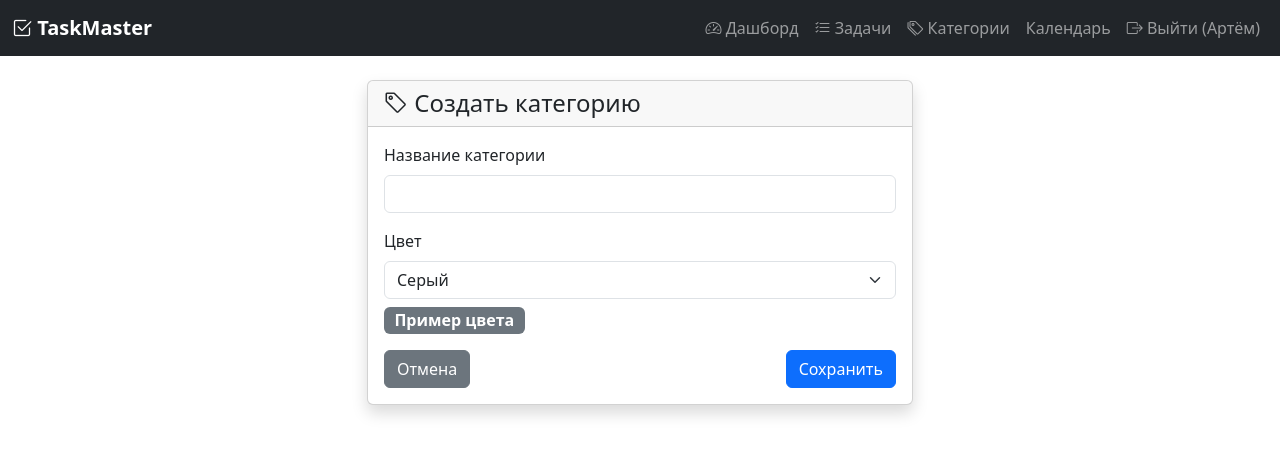
After one commit to Artemka2302/courseworkWeb, a Flask app: page /category/create in a window 1280 px wide. The commit adds this page. Shown: the top 455 px of the page. Run offline with Flask 3, Linux system fonts and the light colour scheme; a user stored in the database is signed in.

Commit message:
Categories

```diff
--- a/app.py
+++ b/app.py
@@ -6,6 +6,7 @@ from werkzeug.security import generate_password_hash, check_password_hash
 from datetime import datetime, date
 from werkzeug.utils import secure_filename
 import os
+
 
 from models import db, User, Task, Category, Tag, Subtask
 from forms import RegistrationForm, LoginForm, TaskForm, CategoryForm
@@ -307,6 +308,96 @@ def task_change_status(task_id):
 
     return redirect(url_for('tasks'))
 
+# ========== Управление категориями ==========
+
+@app.route('/categories')
+@login_required
+def categories():
+    """Страница управления категориями"""
+    user_categories = Category.query.filter_by(user_id=current_user.id).all()
+    return render_template('categories.html', categories=user_categories)
+
+@app.route('/category/create', methods=['GET', 'POST'])
+@login_required
+def category_create():
+    """Создание новой категории"""
+    form = CategoryForm()
+
+    if form.validate_on_submit():
+        # Проверяем, нет ли уже такой категории у пользователя
+        existing = Category.query.filter_by(
+            user_id=current_user.id,
+            name=form.name.data
+        ).first()
+
+        if existing:
+            flash('Категория с таким названием уже существует', 'danger')
+            return redirect(url_for('categories'))
+
+        category = Category(
+            name=form.name.data,
+            color=form.color.data,
+            user_id=current_user.id
+        )
+        db.session.add(category)
+        db.session.commit()
+        flash(f'Категория "{category.name}" создана!', 'success')
+        return redirect(url_for('categories'))
+
+    return render_template('category_form.html', form=form, title='Создать категорию')
+
+@app.route('/category/<int:category_id>/edit', methods=['GET', 'POST'])
+@login_required
+def category_edit(category_id):
+    """Редактирование категории"""
+    category = Category.query.get_or_404(category_id)
+
+    if category.user_id != current_user.id:
+        flash('Нет доступа к этой категории', 'danger')
+        return redirect(url_for('categories'))
+
+    form = CategoryForm(obj=category)
+
+    if form.validate_on_submit():
+        # Проверяем уникальность имени
+        existing = Category.query.filter_by(
+            user_id=current_user.id,
+            name=form.name.data
+        ).first()
+
+        if existing and existing.id != category_id:
+            flash('Категория с таким названием уже существует', 'danger')
+            return redirect(url_for('categories'))
+
+        category.name = form.name.data
+        category.color = form.color.data
+        db.session.commit()
+        flash(f'Категория "{category.name}" обновлена!', 'success')
+        return redirect(url_for('categories'))
+
+    return render_template('category_form.html', form=form, title='Редактировать категорию', category=category)
+
+@app.route('/category/<int:category_id>/delete', methods=['POST'])
+@login_required
+def category_delete(category_id):
+    """Удаление категории"""
+    category = Category.query.get_or_404(category_id)
+
+    if category.user_id != current_user.id:
+        flash('Нет доступа к этой категории', 'danger')
+        return redirect(url_for('categories'))
+
+    # У задач, у которых была эта категория, сбрасываем category_id на NULL
+    tasks_with_category = Task.query.filter_by(category_id=category_id).all()
+    for task in tasks_with_category:
+        task.category_id = None
+
+    db.session.delete(category)
+    db.session.commit()
+    flash('Категория удалена', 'success')
+    return redirect(url_for('categories'))
+
+
 if __name__ == '__main__':
     with app.app_context():
         db.create_all()  # Создаем таблицы при первом запуске
--- a/forms.py
+++ b/forms.py
@@ -34,8 +34,18 @@ class TaskForm(FlaskForm):
 
 class CategoryForm(FlaskForm):
     name = StringField('Название категории', validators=[DataRequired(), Length(max=50)])
-    color = StringField('Цвет (HEX)', default='#6c757d')
-    submit = SubmitField('Создать категорию')
+    color = SelectField('Цвет', choices=[
+        ('#6c757d', 'Серый'),
+        ('#0d6efd', 'Синий'),
+        ('#198754', 'Зеленый'),
+        ('#dc3545', 'Красный'),
+        ('#fd7e14', 'Оранжевый'),
+        ('#6f42c1', 'Фиолетовый'),
+        ('#d63384', 'Розовый'),
+        ('#20c997', 'Бирюзовый'),
+        ('#ffc107', 'Желтый'),
+    ], default='#6c757d')
+    submit = SubmitField('Сохранить')
 
 class TaskForm(FlaskForm):
     title = StringField('Название задачи', validators=[DataRequired(), Length(max=200)])
--- a/templates/base.html
+++ b/templates/base.html
@@ -45,8 +45,10 @@ select option[value="completed"] { color: green; }
     </a>
 </li>
                     <li class="nav-item">
-                        <a class="nav-link" href="#">Категории</a>
-                    </li>
+    <a class="nav-link" href="{{ url_for('categories') }}">
+        <i class="bi bi-tags"></i> Категории
+    </a>
+</li>
                     <li class="nav-item">
                         <a class="nav-link" href="#">Календарь</a>
                     </li>
--- /dev/null
+++ b/templates/category_form.html
@@ -0,0 +1,55 @@
+{% extends "base.html" %}
+
+{% block title %}{{ title }}{% endblock %}
+
+{% block content %}
+<div class="row justify-content-center">
+    <div class="col-md-6">
+        <div class="card shadow">
+            <div class="card-header">
+                <h4 class="mb-0"><i class="bi bi-tag"></i> {{ title }}</h4>
+            </div>
+            <div class="card-body">
+                <form method="POST">
+                    {{ form.hidden_tag() }}
+
+                    <div class="mb-3">
+                        {{ form.name.label(class="form-label") }}
+                        {{ form.name(class="form-control" + (" is-invalid" if form.name.errors else "")) }}
+                        {% for error in form.name.errors %}
+                            <div class="invalid-feedback">{{ error }}</div>
+                        {% endfor %}
+                    </div>
+
+                    <div class="mb-3">
+                        {{ form.color.label(class="form-label") }}
+                        {{ form.color(class="form-select") }}
+                        <div class="mt-2">
+                            <span class="badge" style="background-color: {{ form.color.data }}; font-size: 1rem;" id="color-preview">
+                                Пример цвета
+                            </span>
+                        </div>
+                    </div>
+
+                    <div class="d-flex justify-content-between">
+                        <a href="{{ url_for('categories') }}" class="btn btn-secondary">Отмена</a>
+                        {{ form.submit(class="btn btn-primary") }}
+                    </div>
+                </form>
+            </div>
+        </div>
+    </div>
+</div>
+{% endblock %}
+
+{% block extra_js %}
+<script>
+    // Предпросмотр цвета при выборе
+    const colorSelect = document.querySelector('#color');
+    const colorPreview = document.querySelector('#color-preview');
+
+    colorSelect.addEventListener('change', function() {
+        colorPreview.style.backgroundColor = this.value;
+    });
+</script>
+{% endblock %}
```
Also changed, not shown: templates/categories.html (+66 -0 lines), templates/tasks.html (indentation only).
